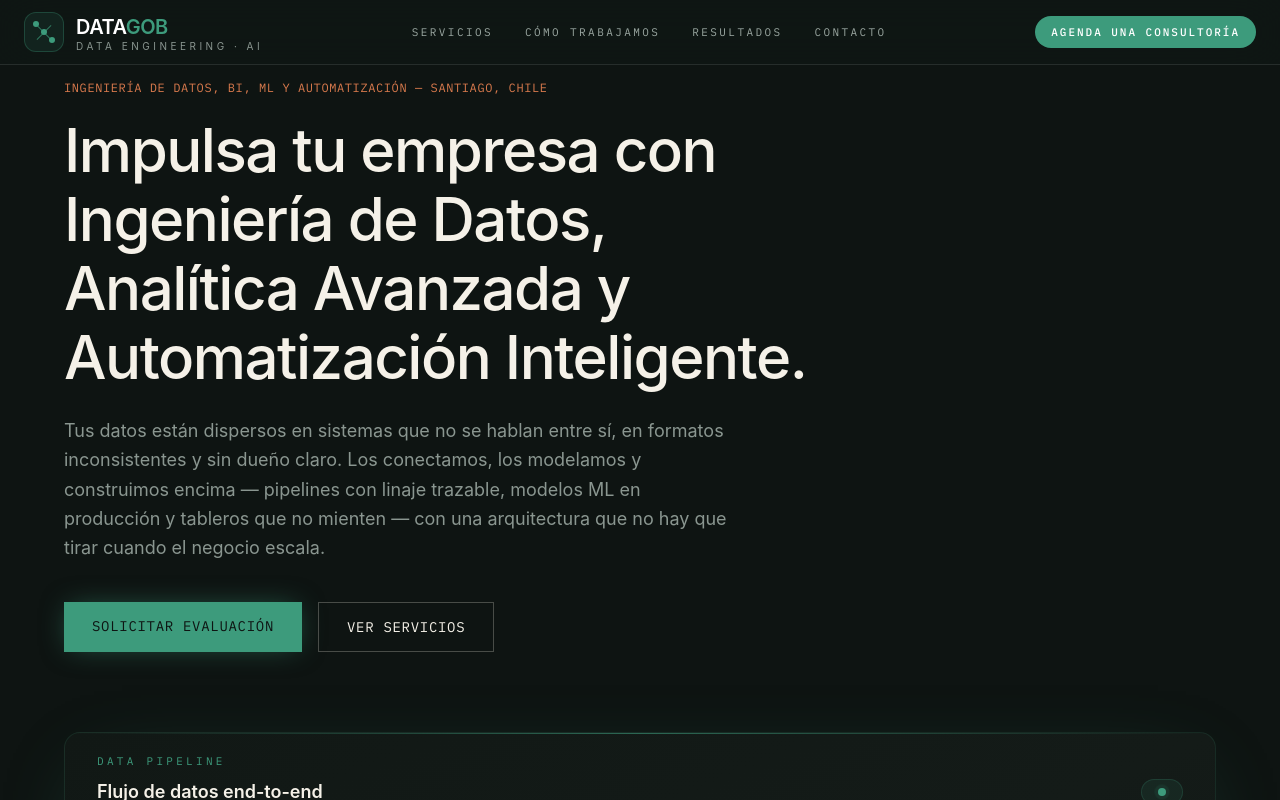
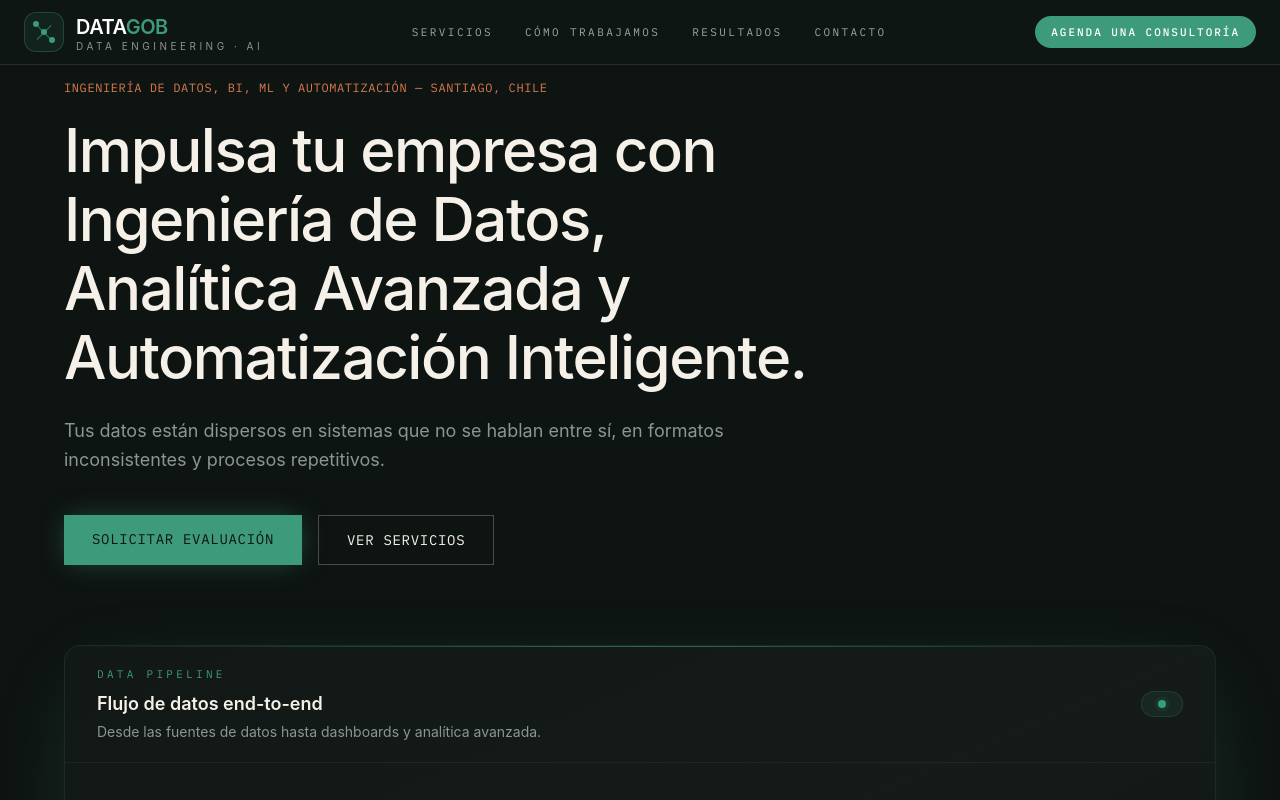
Before and after one commit to mrtnoo/data-gob, a Next.js app: page / in a window 1280 px wide. Shown: the top 800 px of the page. Built offline with nearby package versions, Linux system fonts and the light colour scheme.

Commit message:
cambio encabezado servicios

```diff
--- a/app/page.tsx
+++ b/app/page.tsx
@@ -857,10 +857,7 @@ export default function Home() {
 
             <p className="mt-6 max-w-2xl text-lg leading-relaxed text-[#8A9690]">
               Tus datos están dispersos en sistemas que no se hablan entre sí,
-              en formatos inconsistentes y sin dueño claro. Los conectamos,
-              los modelamos y construimos encima — pipelines con linaje
-              trazable, modelos ML en producción y tableros que no mienten —
-              con una arquitectura que no hay que tirar cuando el negocio escala.
+              en formatos inconsistentes y procesos repetitivos.
             </p>
 
             <div className="mt-10 flex flex-wrap gap-4">
```
